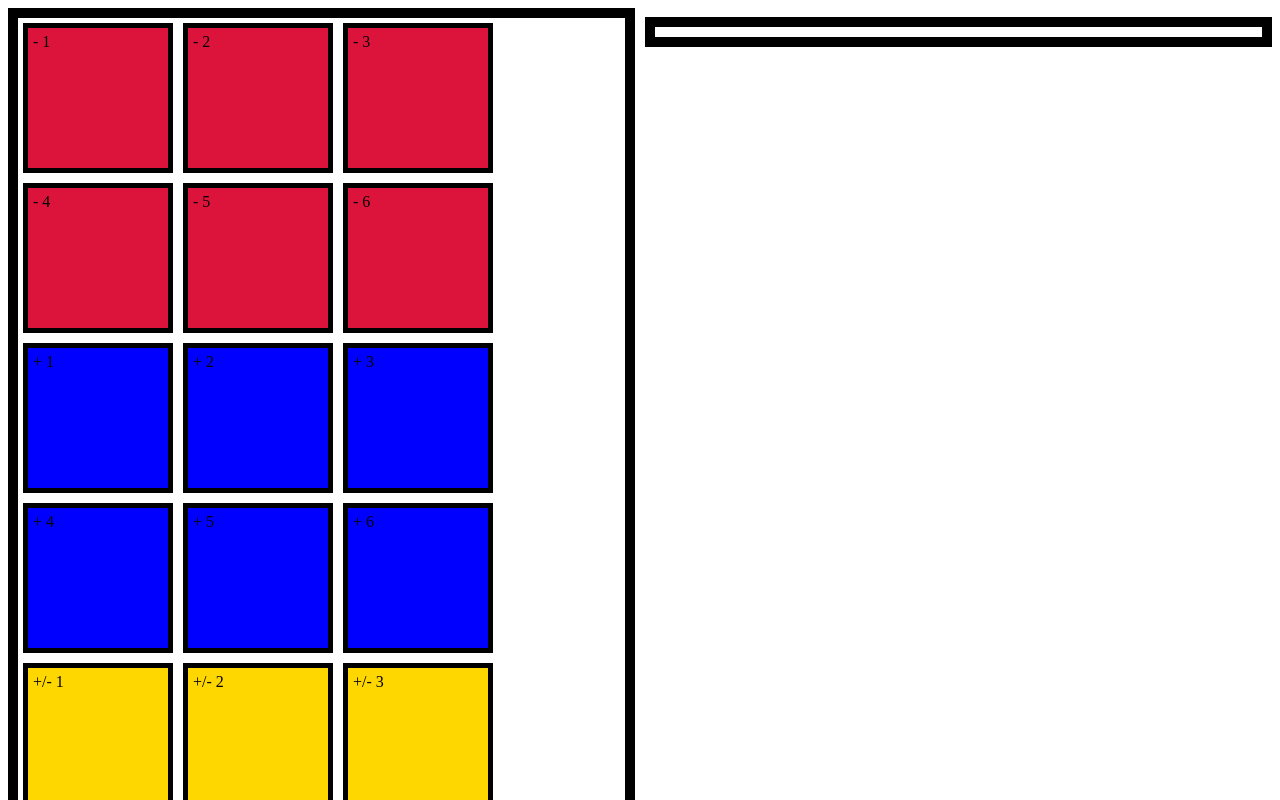
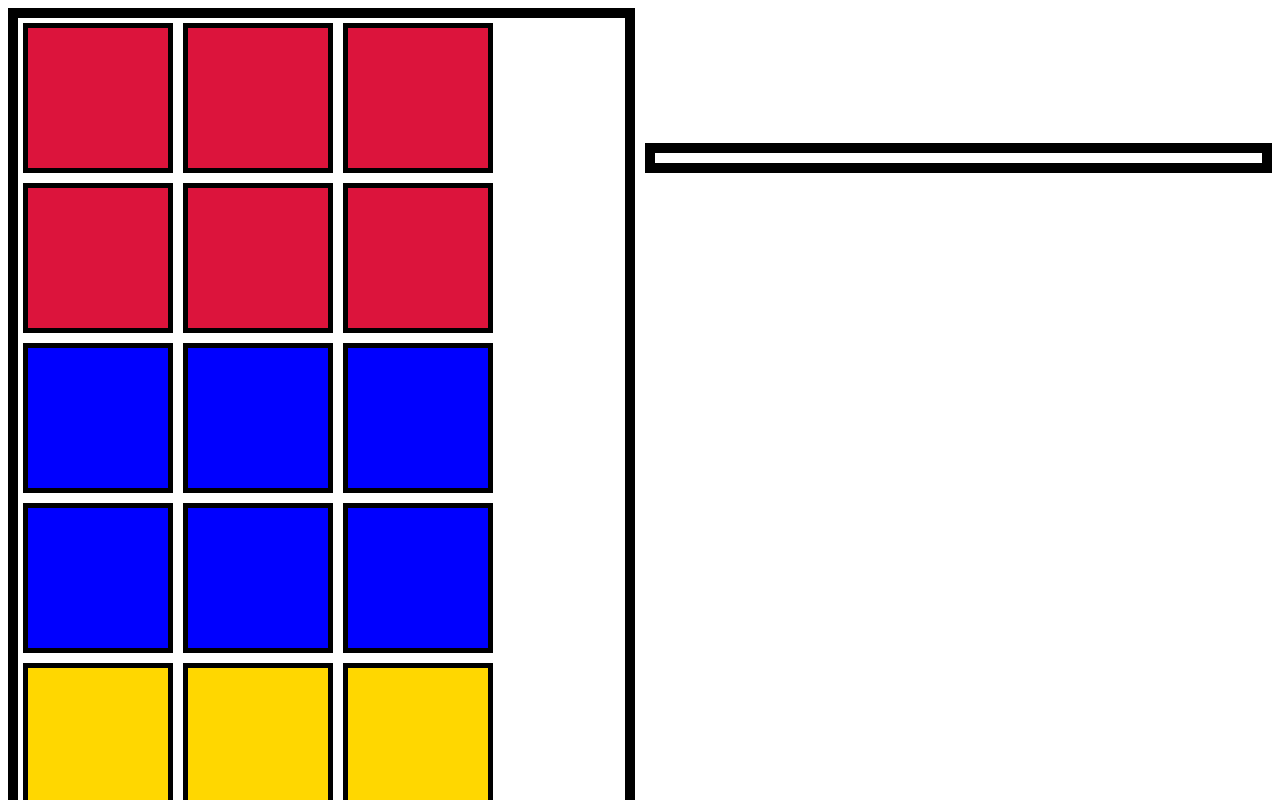
Before and after one commit to EclecticTaco/pazaak, a React (Create React App) app in the folder pazaak/: page / in a window 1280 px wide. Shown: the top 800 px of the page. Built offline with nearby package versions, Linux system fonts and the light colour scheme.

Commit message:
bot hands display as blank

```diff
--- a/pazaak/src/Cards/Card.js
+++ b/pazaak/src/Cards/Card.js
@@ -47,7 +47,12 @@ function Card({card, handler}) {
             padding: '5px'
         },
     }
-
+    if (card.stle = 'isBotHand') {
+        return (
+            <div style={styles[card.style]} onClick={ handler ? () => {handler(card)} : () => {card.handler(card)}}>
+            </div>
+        )
+    }
     return ( // pass card object into handler, refactor all handlers to expect card obj
         <div style={styles[card.style]} onClick={ handler ? () => {handler(card)} : () => {card.handler(card)}}>
             {signReference[card.sign]} {card.value}
--- a/pazaak/src/Match/Match.js
+++ b/pazaak/src/Match/Match.js
@@ -52,7 +52,8 @@ const Match = ( {playerHand }) => {
                 sign: getRandomInt(0,3),
                 value: getRandomInt(1,7),
                 match: true,
-                key:uuidv4()
+                key:uuidv4(),
+                style:'isBotHand'
             }
             temp.push(card)
         }
```
Also changed, not shown: 1 other file (tests, documents, lock files or other folders).
